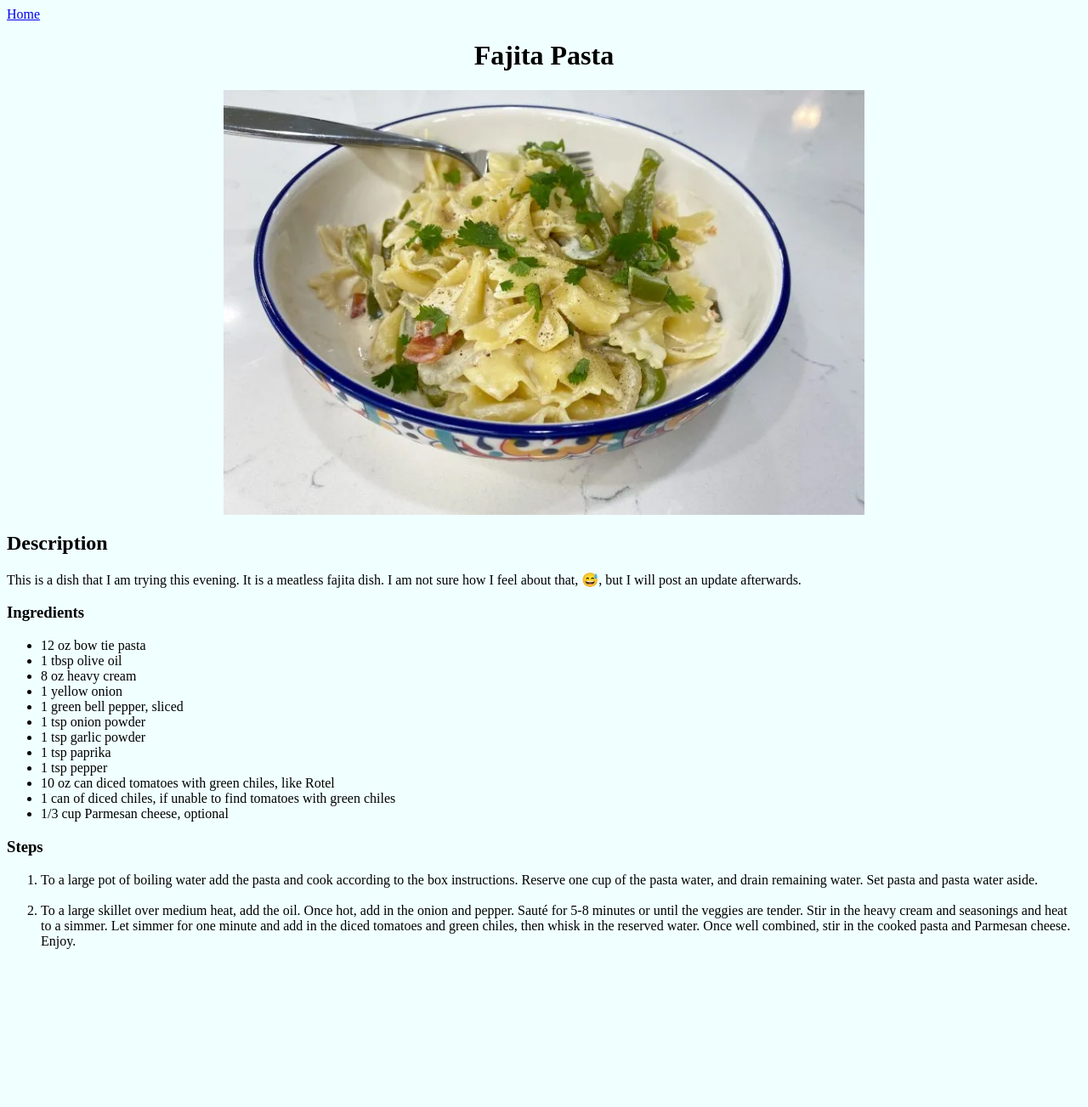
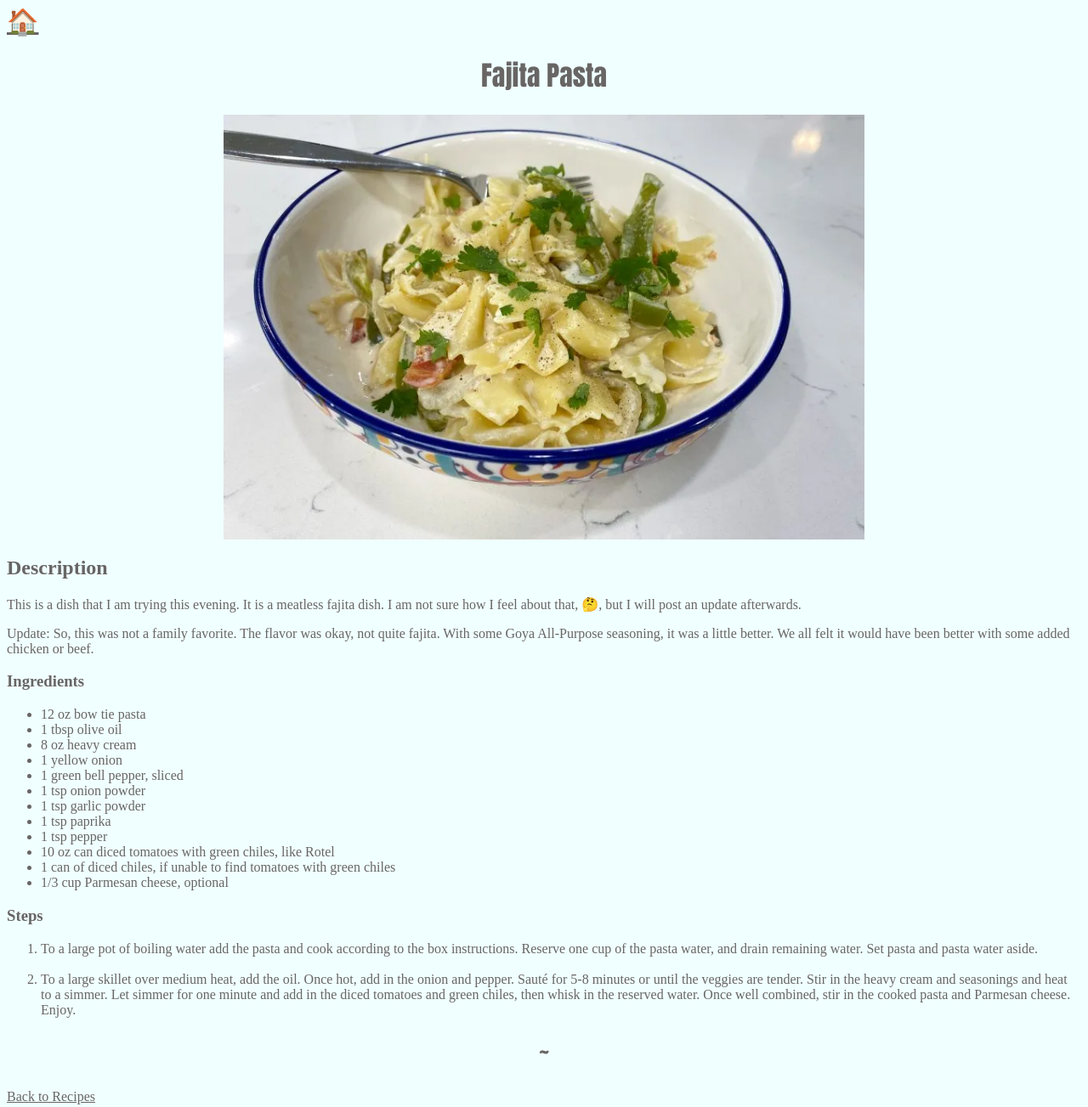
Before and after one commit to nakkiaroberts/odin-recipes, a plain HTML site: page recipes/faj-pas.html in a window 1280 px wide. Shown: the whole page at 85% size. Before the commit the page ends 1133 px from the top, so only its background shows below. Drawn offline with Linux system fonts and the light colour scheme.

Commit message:
Add additional css. Updated README.md.

```diff
--- a/css/styles.css
+++ b/css/styles.css
@@ -1,10 +1,15 @@
 * {
     background-color:azure;
+    color: rgb(104, 101, 101);
 }
 
-h1 {
-    text-align: center;
+.house {
+    font-size: 30px;
+}
 
+h1, .tilde {
+   text-align: center;
+   font-family: Impact, Haettenschweiler, 'Arial Narrow Bold', sans-serif;
 }
 
 img {
@@ -13,7 +18,12 @@ img {
 }
 
 .center {
-  display: block;
-  margin-left: auto;
-  margin-right: auto;
+   display: block;
+   margin-left: auto;
+   margin-right: auto;
 }
+
+.tilde {
+  font-size: 24px;
+  font-weight: bold;
+}
--- a/recipes/faj-pas.html
+++ b/recipes/faj-pas.html
@@ -8,11 +8,14 @@
     <title>Fajita Pasta</title>
 </head>
 <body>
-    <a href="/index.html">Home</a>
+    <a href="/index.html"class="house">🏠</a>
     <h1>Fajita Pasta</h1>
 <img src="./images/fajpas.jpg" alt="Plated fettuccine alfredo" class="center">
 <h2>Description</h2>
-<p>This is a dish that I am trying this evening. It is a meatless fajita dish. I am not sure how I feel about that, 😅, but I will post an update afterwards.
+<p>This is a dish that I am trying this evening. It is a meatless fajita dish. I am not sure how I feel about that, 🤔, but I will post an update afterwards.
+</p>
+<p>Update: So, this was not a family favorite. The flavor was okay, not quite fajita. With some Goya All-Purpose seasoning, it was a little better.
+    We all felt it would have been better with some added chicken or beef.
 </p>
 
 <h3>Ingredients</h3>
@@ -36,7 +39,8 @@
     <li>To a large pot of boiling water add the pasta and cook according to the box instructions. Reserve one cup of the pasta water, and drain remaining water. Set pasta and pasta water aside.</li>
     <br>
     <li>To a large skillet over medium heat, add the oil. Once hot, add in the onion and pepper. Sauté for 5-8 minutes or until the veggies are tender. Stir in the heavy cream and seasonings and heat to a simmer. Let simmer for one minute and add in the diced tomatoes and green chiles, then whisk in the reserved water. Once well combined, stir in the cooked pasta and Parmesan cheese. Enjoy.</li>
-
 </ol>
+<p class="tilde">~</p>
+<a href="/index.html">Back to Recipes</a>
 </body>
 </html>
```
Also changed, not shown: index.html (+1 -1 lines), recipes/caj-chi-orzo.html (+3 -1 lines), recipes/mus-fet-alf.html (+3 -1 lines), 1 other file.
